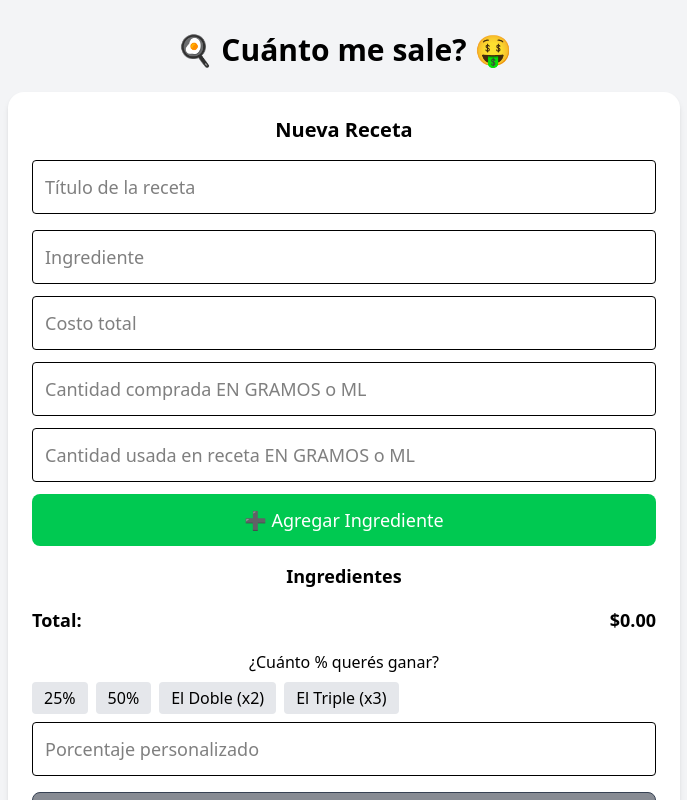
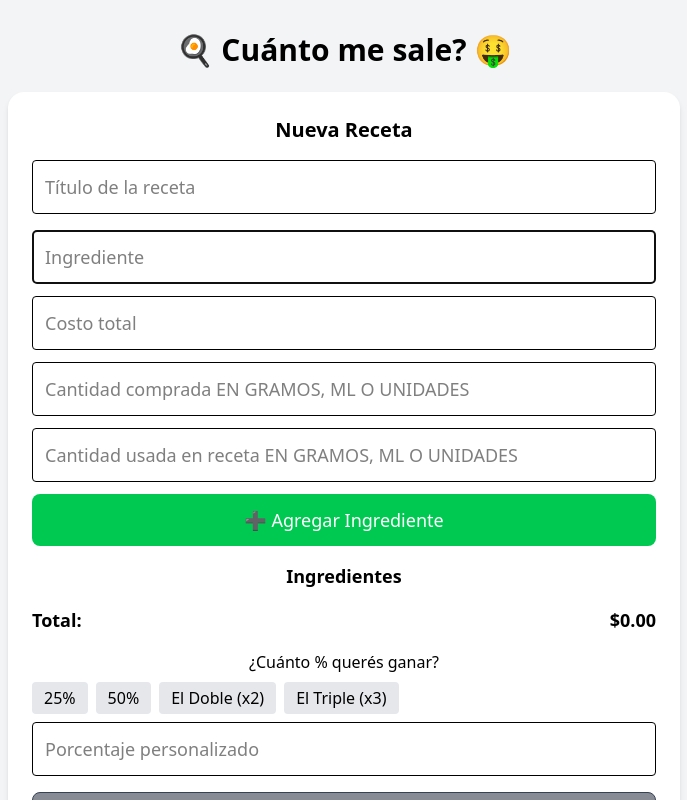
Before and after one commit to Syrrush/cuantoMeSalio, a React (Vite) app: page / in a window 1280 px wide. Both pictures are taken after a click on the button "➕ Nueva Receta". Shown: the top 800 px of the page, without its empty margins (296-983 px from the left). Built offline with nearby package versions, Linux system fonts and the light colour scheme.

Commit message:
El focus me falto

```diff
--- a/src/components/Recipes.jsx
+++ b/src/components/Recipes.jsx
@@ -1,4 +1,4 @@
-import { useState, useEffect } from "react";
+import { useState, useEffect, useRef } from "react";
 
 export default function App() {
   const [recipes, setRecipes] = useState([]);
@@ -13,6 +13,9 @@ export default function App() {
   const [editIndex, setEditIndex] = useState(null);
   const [editIngredientIndex, setEditIngredientIndex] = useState(null);
   const [profitPercent, setProfitPercent] = useState("");
+
+  // 🔥 Ref para el input de Ingrediente
+  const ingredientInputRef = useRef(null);
 
   // Cargar recetas desde localStorage
   useEffect(() => {
@@ -60,6 +63,11 @@ export default function App() {
     });
 
     setForm({ name: "", cost: "", quantityBought: "", quantityUsed: "" });
+
+    // 🔥 Volver a enfocar el input de Ingrediente
+    if (ingredientInputRef.current) {
+      ingredientInputRef.current.focus();
+    }
   };
 
   const handleKeyDown = (e) => {
@@ -78,6 +86,11 @@ export default function App() {
       quantityUsed: ing.quantityUsed,
     });
     setEditIngredientIndex(index);
+
+    // 🔥 también ponemos el foco al editar
+    if (ingredientInputRef.current) {
+      ingredientInputRef.current.focus();
+    }
   };
 
   const finishRecipe = () => {
@@ -110,13 +123,20 @@ export default function App() {
     setTitle("");
     setEditIndex(null);
     setProfitPercent("");
+
+    // 🔥 dar foco al ingrediente al empezar nueva receta
+    setTimeout(() => {
+      if (ingredientInputRef.current) {
+        ingredientInputRef.current.focus();
+      }
+    }, 0);
   };
 
   const editRecipe = (index) => {
     setCurrentRecipe(recipes[index]);
     setTitle(recipes[index].title);
     setEditIndex(index);
-    setProfitPercent(recipes[index].profitPercent || ""); // 🔥 cargamos el guardado
+    setProfitPercent(recipes[index].profitPercent || "");
   };
 
   const totalCost = (ingredients) =>
@@ -188,6 +208,7 @@ export default function App() {
 
           <div className="grid gap-3 mb-4">
             <input
+              ref={ingredientInputRef} // 👈 ref en el input de ingrediente
               type="text"
               name="name"
               placeholder="Ingrediente"
@@ -208,7 +229,7 @@ export default function App() {
             <input
               type="number"
               name="quantityBought"
-              placeholder="Cantidad comprada EN GRAMOS o ML"
+              placeholder="Cantidad comprada EN GRAMOS, ML O UNIDADES"
               value={form.quantityBought}
               onChange={handleChange}
               onKeyDown={handleKeyDown}
@@ -217,7 +238,7 @@ export default function App() {
             <input
               type="number"
               name="quantityUsed"
-              placeholder="Cantidad usada en receta EN GRAMOS o ML"
+              placeholder="Cantidad usada en receta EN GRAMOS, ML O UNIDADES"
               value={form.quantityUsed}
               onChange={handleChange}
               onKeyDown={handleKeyDown}
```
Lines whose indentation alone changed are shown as unchanged.
